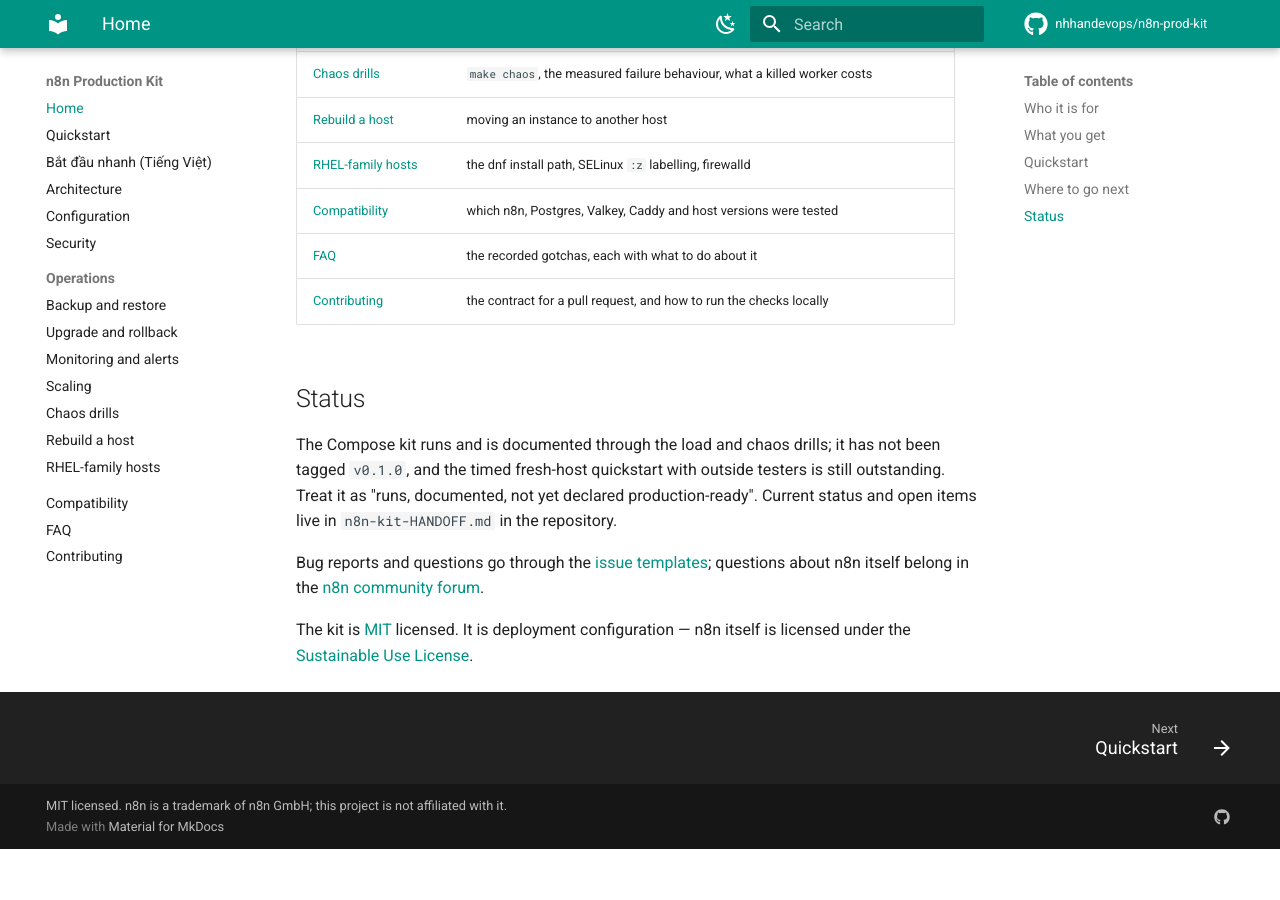
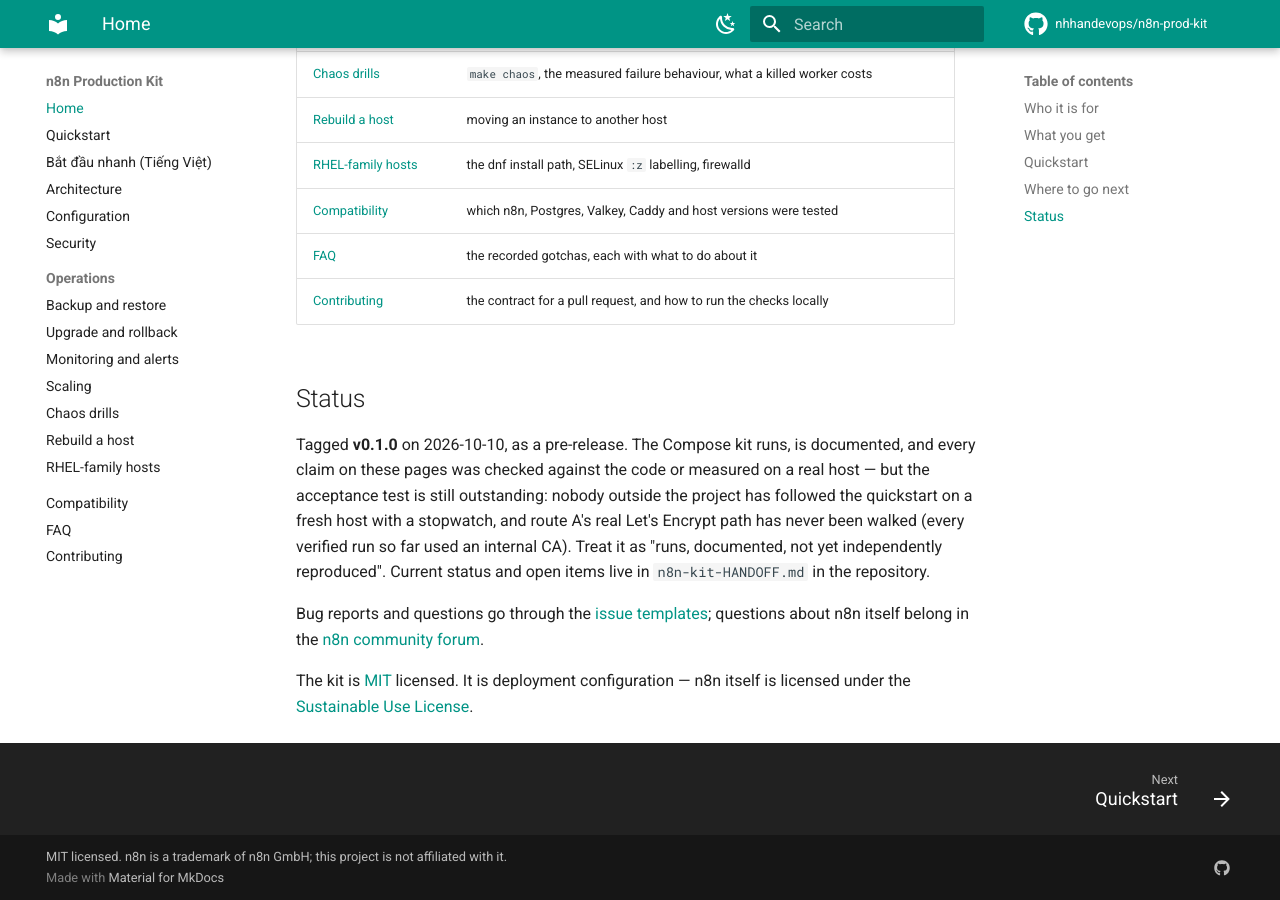
Before and after one commit to nhhandevops/n8n-prod-kit, an MkDocs documentation site: the page built from docs/index.md, in a window 1280 px wide and 900 px high, scrolled down 3574 px. Built offline with MkDocs 1.6.1 and Material for MkDocs 9.7.7, drawn with Linux system fonts in a browser that asks for light colours; comment, search, counter and statistics services are not loaded; before the commit the page ends 4423 px from its top, so only the background shows below that.

Commit message:
release: cut v0.1.0 — CHANGELOG, compat matrix, status
M0's engineering is complete: compose core, operability, smoke + CI, encrypted
backups with a tested restore, monitoring with alerts, upgrade/rollback, load and
chaos drills, and the documentation site.

The milestone itself is NOT closed, and the release says so. Its definition of
success is TC-025 — three outside testers reproducing the quickstart on a fresh host
— and that has not happened. Nor has route A ever been run against real Let's
Encrypt: every verified run so far used an internal CA. The GitHub Release is
therefore published as a pre-release, which is a one-click change once both are done.

Co-Authored-By: Claude Opus 5 <noreply@anthropic.com>

```diff
--- a/docs/index.md
+++ b/docs/index.md
@@ -127,10 +127,12 @@ manager before anything else, and the local variant that needs no public domain.
 
 ## Status
 
-The Compose kit runs and is documented through the load and chaos drills; it has not been tagged
-`v0.1.0`, and the timed fresh-host quickstart with outside testers is still outstanding. Treat it as
-"runs, documented, not yet declared production-ready". Current status and open items live in
-`n8n-kit-HANDOFF.md` in the repository.
+Tagged **v0.1.0** on 2026-10-10, as a pre-release. The Compose kit runs, is documented, and every
+claim on these pages was checked against the code or measured on a real host — but the acceptance test
+is still outstanding: nobody outside the project has followed the quickstart on a fresh host with a
+stopwatch, and route A's real Let's Encrypt path has never been walked (every verified run so far used
+an internal CA). Treat it as "runs, documented, not yet independently reproduced". Current status and
+open items live in `n8n-kit-HANDOFF.md` in the repository.
 
 Bug reports and questions go through the
 [issue templates](https://github.com/nhhandevops/n8n-prod-kit/issues); questions about n8n itself belong
```
Also changed, not shown: docs/compat.md (+5 -1 lines), n8n-kit-CHANGELOG.md (+27 -0 lines), n8n-kit-HANDOFF.md (+9 -3 lines).
